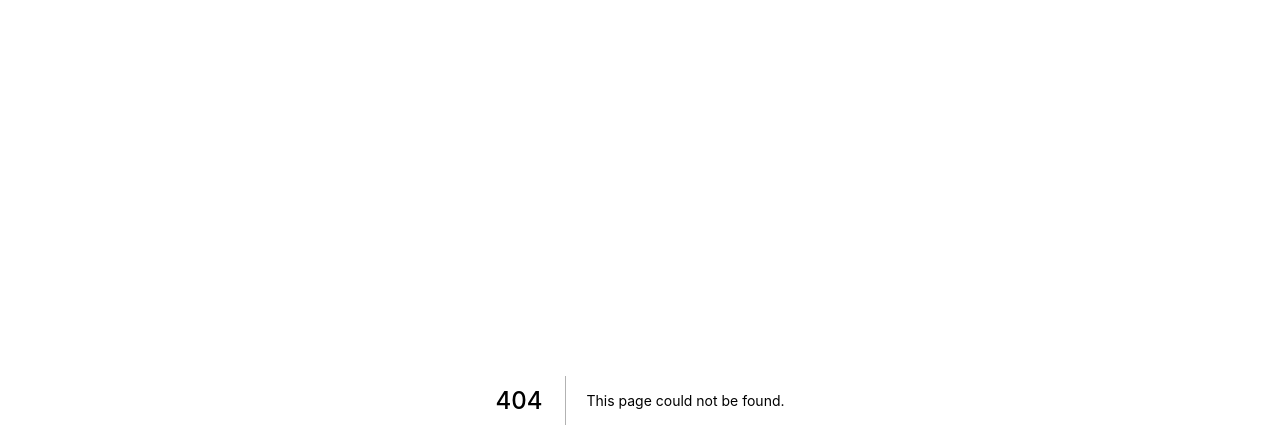
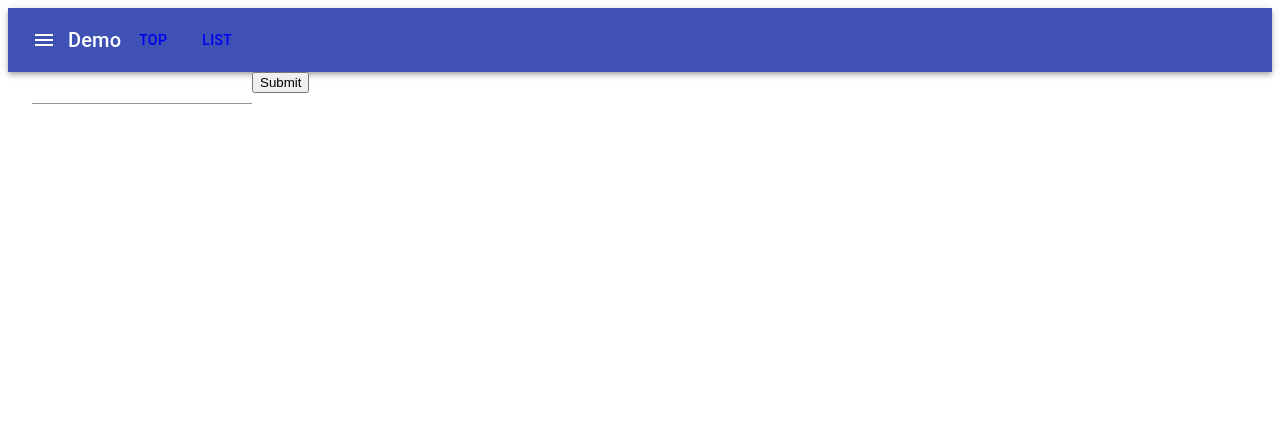
Before and after one commit to gonta616/nextjs-study, a Next.js app: page /form in a window 1280 px wide. Before the commit this address had no page. Shown: the top 448 px of the page. Built offline with nearby package versions, Linux system fonts and the light colour scheme.

Commit message:
Add Next.js API route

```diff
--- /dev/null
+++ b/pages/api/demo.js
@@ -0,0 +1,13 @@
+export default (req, res) => {
+  setTimeout(() => {
+    if (req.method === 'POST') {
+      res.statusCode = 200
+      res.setHeader('Content-Type', 'application/json')
+      res.end(JSON.stringify(req.body))
+    } else {
+      res.statusCode = 403
+      res.setHeader('Content-Type', 'application/json')
+      res.end('403 Forbidden')
+    }
+  }, 5000)
+}
--- a/pages/api/hello.js
+++ /dev/null
@@ -1,7 +0,0 @@
-export default (req, res) => {
-  const {
-    query: { slug }
-  } = req
-
-  res.end('OK!')
-}
--- /dev/null
+++ b/pages/form.js
@@ -0,0 +1,34 @@
+import React, { useState } from 'react'
+import Layout from '../components/layout'
+import { TextField, FormControl } from '@material-ui/core'
+import axios from 'axios'
+
+const List = () => {
+  const [title, setTitle] = useState('')
+  const [banner, setBanner] = useState('')
+
+  const handleSubmit = async (e) => {
+    e.preventDefault()
+    const result = await axios.post('/api/demo', { title })
+    // TODO エラーハンドリング
+    setBanner(result.data.msg)
+  }
+
+  const handleChangeTitle = (e) => {
+    e.preventDefault()
+    console.log(title)
+    setTitle(e.target.value)
+  }
+
+  return (
+    <Layout>
+      {banner && <div>{banner}</div>}
+      <form onSubmit={handleSubmit} role="form">
+        <TextField id="title" type="string" onChange={handleChangeTitle} />
+        <button type="submit">Submit</button>
+      </form>
+    </Layout>
+  )
+}
+
+export default List
--- a/pages/index.js
+++ b/pages/index.js
@@ -1,11 +1,9 @@
 import React from 'react'
 import Layout from '../components/layout'
-import axios from 'axios'
 
-const Home = ({ data }) => {
+const Home = () => {
   return (
     <Layout>
-      <p>{data}</p>
       <p>Hello Next.js</p>
     </Layout>
   )
```
